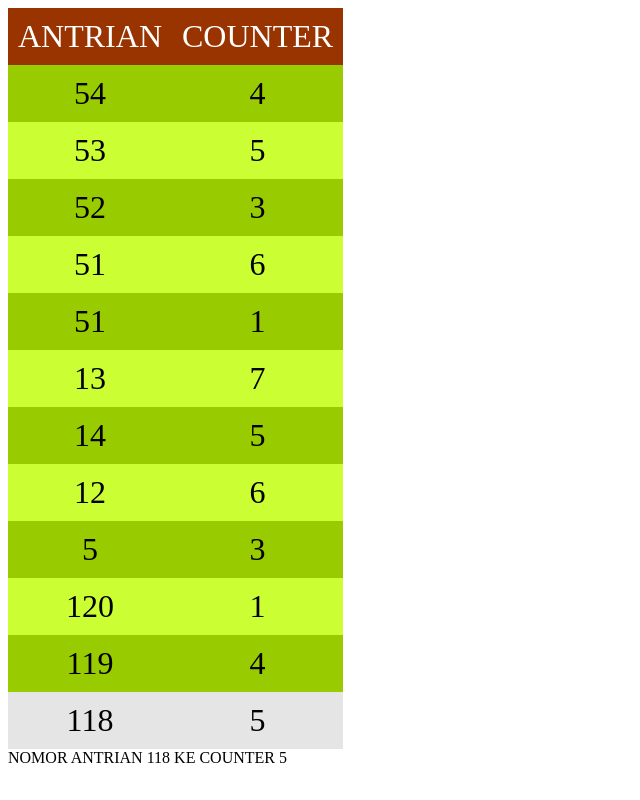
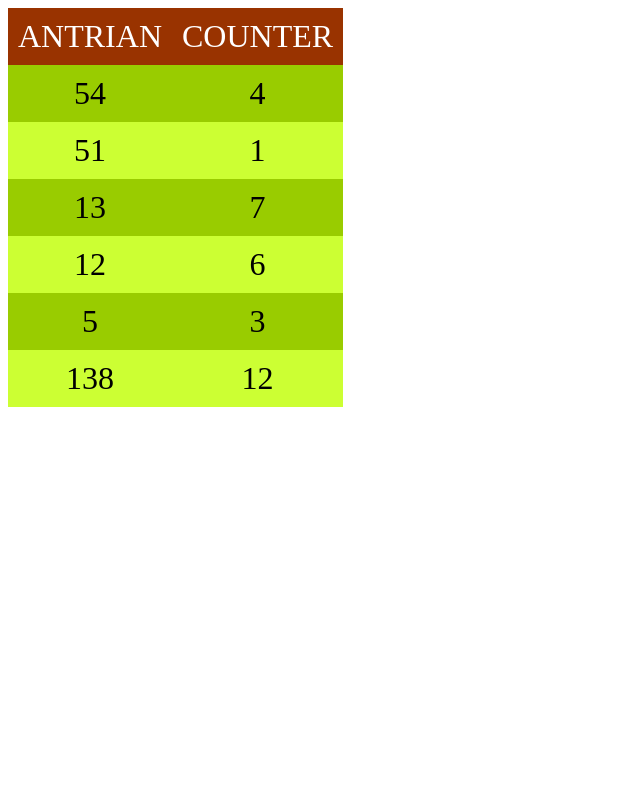
Before and after one commit to kamshory/QueueManagementSystem, a PHP site: page / in a window 1280 px wide. Shown: the whole page, without its empty margins (0-640 px from the left). Run offline with PHP 8.4, Linux system fonts and the light colour scheme.

Commit message:
Add files via upload

```diff
--- a/index.php
+++ b/index.php
@@ -9,7 +9,7 @@
 var queue;
 window.onload = function()
 {
-	queue = new PlanetQueue('#atomicaudio', ['#audio1', '#audio2', '#audio3', '#audio4']);
+	queue = new PlanetQueue('#atomicaudio', ['#audio1', '#audio2', '#audio3', '#audio4'], '#bell');
 	queue.baseAudioSrc = 'audio/';
 	// preload files
 	queue.preload('nomor-antrian.mp3', 'ke-counter.mp3', [1, 40]);
@@ -17,6 +17,8 @@ window.onload = function()
 	queue.setSrcCustomer('nomor-antrian.mp3');
 	// define counter source
 	queue.setSrcCounter('ke-counter.mp3');
+	// define bell source
+	queue.setSrcBell('bell.mp3');
 
 	// override onExecuteQueue
 	queue.onExecuteQueue = function(customer, counter)
@@ -38,31 +40,29 @@ window.onload = function()
 		child.innerHTML = '<td>'+customer+'</td><td>'+counter+'</td>';
 		document.querySelector('.queue-list').querySelector('tbody').prependChild(child);
 	};
+	queue.afterPlayBell = function()
+	{
+		queue.playQueue();
+	};
 
 	// Add queue
 	// customer queue number
 	// counter number
 	// repeat (default = 2)
-	queue.addQueue(118, 5, 2)
-		.addQueue(119, 4, 2)
-		.addQueue(120, 1, 2)
+	queue.addQueue(138, 12, 2)
 		.addQueue(5, 3, 2)
-		.playQueue();
+		.playBellAndQueue();
 
 	// You can add more queue while previouse file is playing
 	// Multiple queue
 	queue.addQueue(12, 6, 2)
-		.addQueue(14, 5, 2)
 		.addQueue(13, 7, 2)
-		.playQueue();
+		.playBellAndQueue();
 
 	// Single queue
 	queue.addQueue(51, 1, 2)
-		.addQueue(51, 6, 2)
-		.addQueue(52, 3, 2)
-		.addQueue(53, 5, 2)
 		.addQueue(54, 4, 2)
-		.playQueue();
+		.playBellAndQueue();
 }
 </script>
 <style type="text/css">
@@ -114,6 +114,7 @@ window.onload = function()
     <audio id="audio2"></audio>
     <audio id="audio3"></audio>
     <audio id="audio4"></audio>
+    <audio id="bell"></audio>
 </div>
 </body>
 </html>
--- a/js/queue.js
+++ b/js/queue.js
@@ -5,10 +5,11 @@ Create by Kamshory
 This library will play audio queue. Each queue will play 4 audio files synchronously.
 No jQuery required but if you will use jQuery for your own code, it is OK.
 */
-function PlanetQueue(container, controlers)
+function PlanetQueue(container, controlers, bell)
 {
 	this.controlers = controlers;
 	this.container = document.querySelector(container);
+	this.bell = document.querySelector(bell);
 	this.numberLength = 3;
 	this.status = 0;
 	this.loaded = 0;
@@ -44,6 +45,11 @@ function PlanetQueue(container, controlers)
 			function(e){
 				this.status = 0;
 				atom.afterPlayAll();
+			}
+		);
+		this.bell.addEventListener('ended',
+			function(e){
+				atom.afterPlayBell();
 			}
 		);
 	};
@@ -117,6 +123,10 @@ function PlanetQueue(container, controlers)
 	this.setSrcCounter = function(src)
 	{
 		this.setAudio(2, src);
+	}
+	this.setSrcBell = function(src)
+	{
+		this.bell.setAttribute('src', atom.baseAudioSrc+src);
 	}
 	this.customer = function(number)
 	{
@@ -197,6 +207,25 @@ function PlanetQueue(container, controlers)
 		atom.onAddQueue(customer, counter);
 		return this;
 	};
+	this.bellAndPlayQueue = function()
+	{
+	};
+	this.playBellAndQueue = function()
+	{
+		if(this.isPlayingAll())
+		{
+			this.afterPlayBell();
+		}
+		else
+		{
+			if(this.isPlaying(this.bell))
+			{
+				this.bell.pause();
+				this.bell.currentTime = 0;
+			}
+			this.bell.play();
+		}
+	};
 	this.playQueue = function()
 	{
 		if(!atom.isPlayingAll())
@@ -222,6 +251,9 @@ function PlanetQueue(container, controlers)
 		}
 	};
 	this.afterPlayAll = function()
+	{
+	};
+	this.afterPlayBell = function()
 	{
 	};
 	this.onExecuteQueue = function(customer, counter)
```
